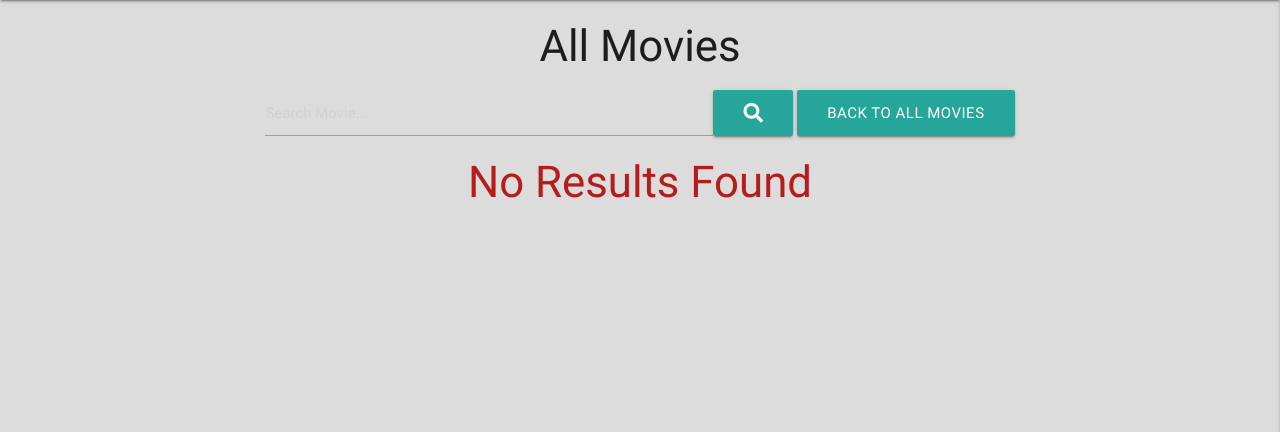
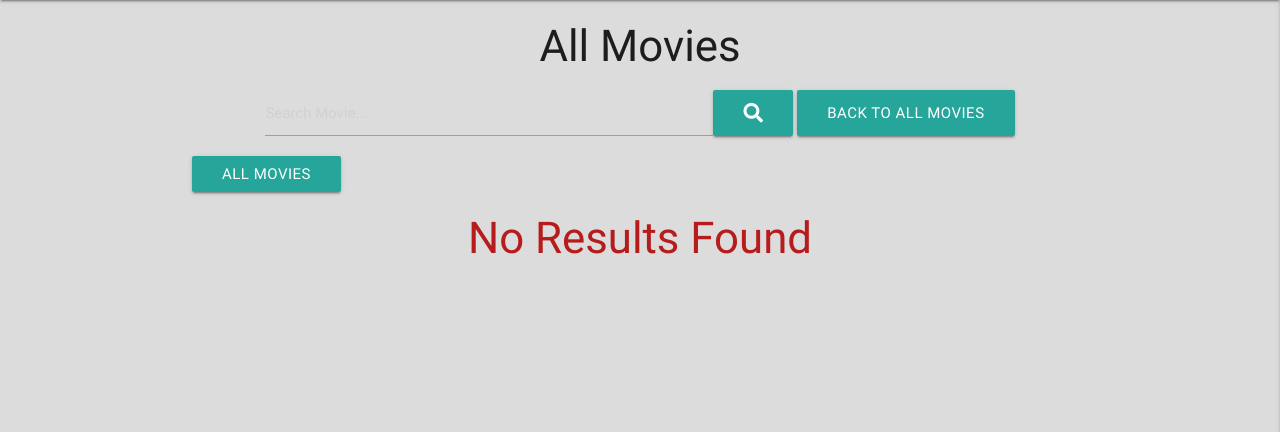
Before and after one commit to Code-Institute-Submissions/Dynjashik-MSP3-Movie-collection_OctREsub, a Flask app: page /search in a window 1280 px wide. Shown: the part 64-496 px from the top of the page. Run offline with Flask 2, Linux system fonts and the light colour scheme; data that the repository does not hold is empty; some libraries are stand-ins or nearby versions.

Commit message:
Make categories visible even if search didn't give any results

```diff
--- a/app.py
+++ b/app.py
@@ -34,7 +34,8 @@ def movie_page():
 def search():
     query = request.form.get("query")
     movies = list(mongo.db.movies.find({"$text": {"$search": query}}))
-    return render_template("movies.html", movies=movies)
+    categories = mongo.db.categories.find().sort("category_name", 1)
+    return render_template("movies.html", movies=movies, categories=categories)
 
 
 @app.route("/signup", methods=["GET", "POST"])
--- a/templates/movies.html
+++ b/templates/movies.html
@@ -13,14 +13,15 @@
         </div>
     </form>
 
-    {% if movies|length > 0 %}
     <div class="category-menu">
         <a class="waves-effect waves-light btn">All movies</a>
      <!--Categories Menu -->
         {% for category in categories %}
-            <a class="waves-effect waves-light btn">{{ category.category_name }} </a>
+            <a class="waves-effect waves-light btn">{{ category.category_name }}</a>
         {% endfor %}
     </div>
+
+    {% if movies|length > 0 %}
     <!--Movie cards-->
     <div class="card small">
         <ul>
```
